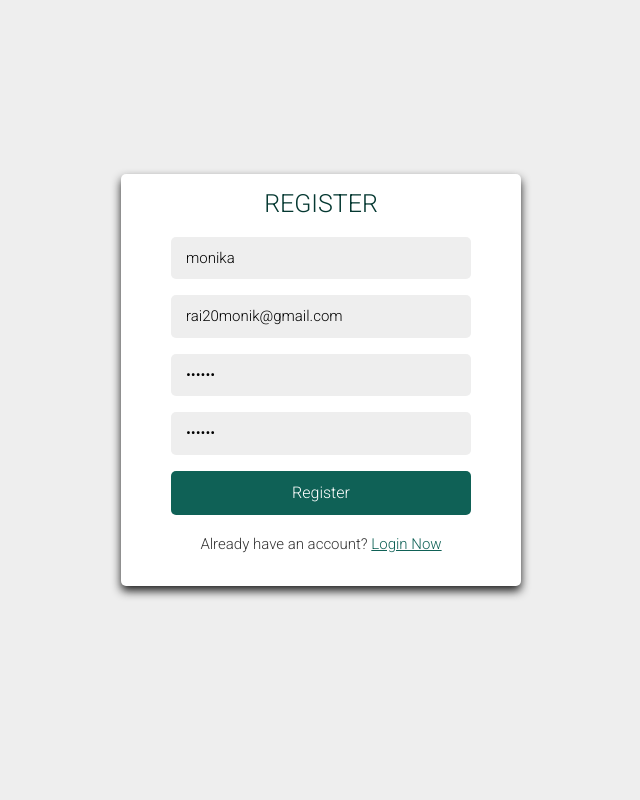
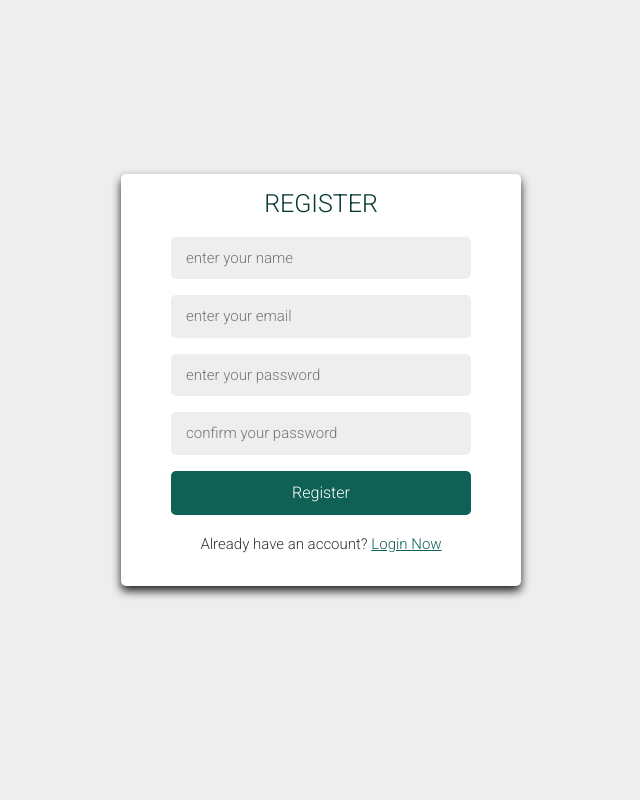
Before and after one commit to raimonika20/PHP-app, a PHP site: page /register_form.php in a window 1280 px wide. Shown: the part 52-852 px from the top of the page, without its empty margins (319-959 px from the left). Run offline with PHP 8.4, Linux system fonts and the light colour scheme; data that the repository does not hold is empty.

Commit message:
Login page & register Page error issue resolved

```diff
--- a/app/register_form.php
+++ b/app/register_form.php
@@ -21,7 +21,8 @@ if (isset($_POST['submit'])) {
             header('location:login_form.php');
         }
     }
-};
+}
+;
 ?>
 
 
@@ -48,15 +49,17 @@ if (isset($_POST['submit'])) {
                 if (isset($error)) {
                     foreach ($error as $error) {
                         echo '<span class="error-msg">' . $error . '</span>';
-                };
-            };
+                    }
+                    ;
+                }
+                ;
                 ?>
 
 
-            <input type="text" name="name" required value="monika" placeholder="enter your name"><br>
-            <input type="email" name="email" required value="rai20monik@gmail.com" placeholder="enter your email"><br>
-            <input type="password" name="password" required value="monika" placeholder="enter your password"><br>
-            <input type="password" name="cpassword" required value="monika" placeholder="confirm your password"><br>
+                <input type="text" name="name" required placeholder="enter your name"><br>
+                <input type="email" name="email" required placeholder="enter your email"><br>
+                <input type="password" name="password" required placeholder="enter your password"><br>
+                <input type="password" name="cpassword" required placeholder="confirm your password"><br>
 
 
                 <input type="submit" name="submit" value="Register" class="form-btn">
```
Also changed, not shown: app/login_form.php (+9 -9 lines). Lines whose indentation alone changed are shown as unchanged.
